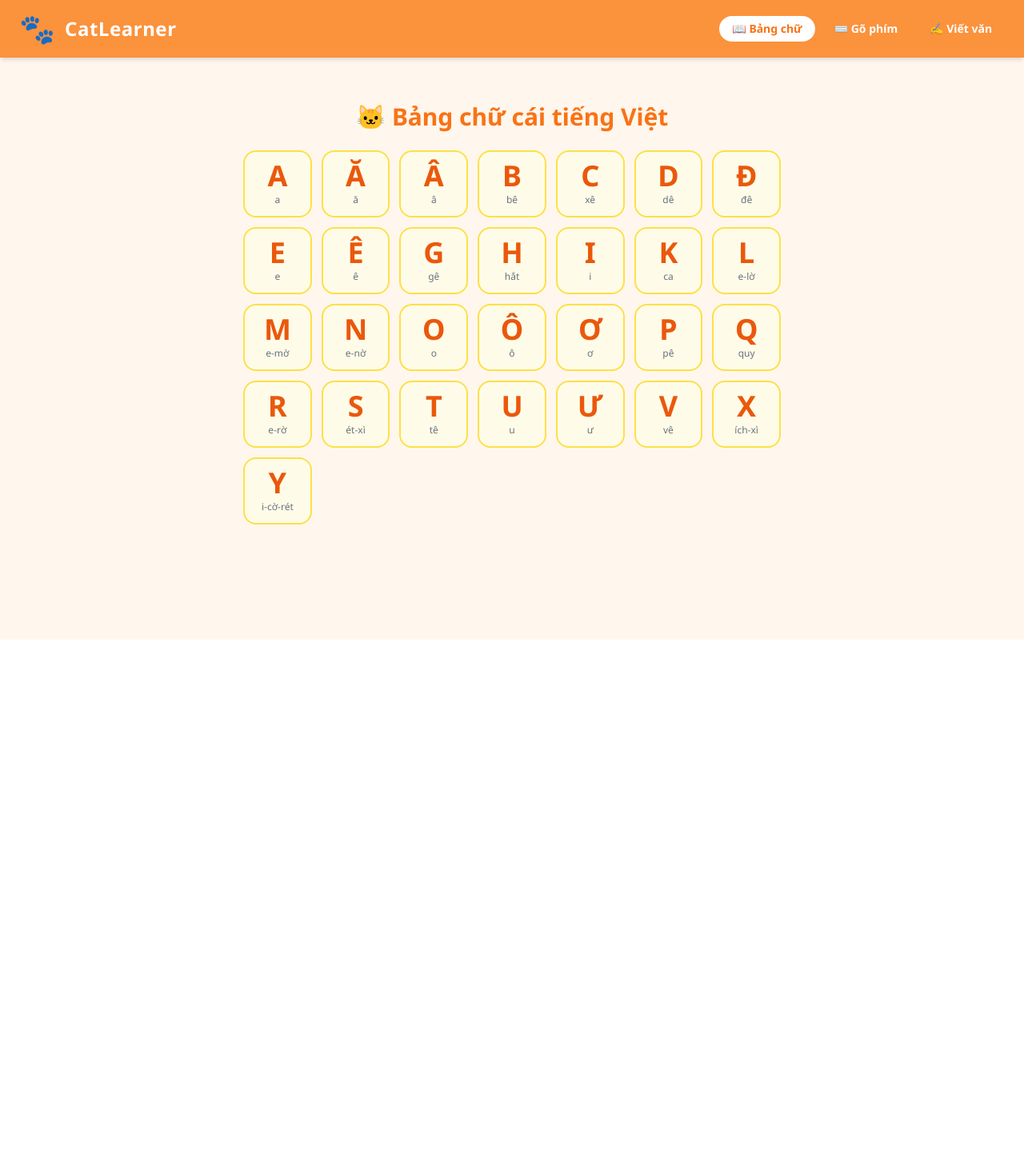
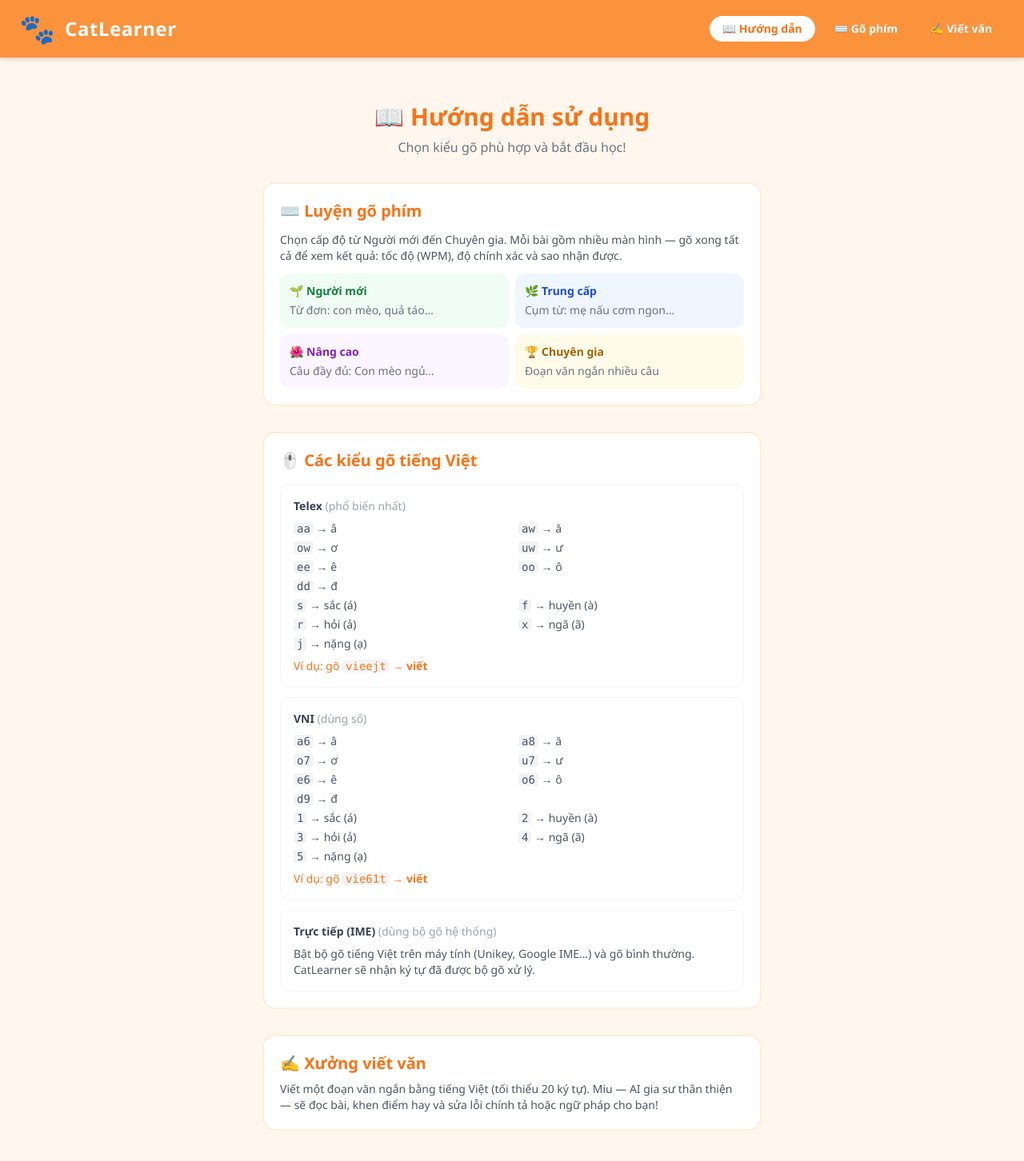
Before and after one commit to fafilmvn-de/claude-code-et, a React (Vite) app in the folder cat-learner/client/: page / in a window 1280 px wide. Shown: the top 1452 px of the page at 80% size. Before the commit the page ends 800 px from the top, so only its background shows below. Built offline with nearby package versions, Linux system fonts and the light colour scheme; no server answers.

Commit message:
feat(cat-learner): replace Bảng chữ with Hướng dẫn (How to Use guide)

```diff
--- a/cat-learner/client/src/App.jsx
+++ b/cat-learner/client/src/App.jsx
@@ -1,17 +1,17 @@
 import { useState } from 'react';
-import { AlphabetDisplay } from './components/AlphabetDisplay.jsx';
-import { TypingModule }    from './components/TypingModule.jsx';
-import { StoryStudio }     from './components/StoryStudio.jsx';
+import { HowToUse }      from './components/HowToUse.jsx';
+import { TypingModule }  from './components/TypingModule.jsx';
+import { StoryStudio }   from './components/StoryStudio.jsx';
 
-const TABS = ['alphabet', 'typing', 'story'];
+const TABS = ['guide', 'typing', 'story'];
 const TAB_LABELS = {
-  alphabet: '📖 Bảng chữ',
-  typing:   '⌨️ Gõ phím',
-  story:    '✍️ Viết văn',
+  guide:  '📖 Hướng dẫn',
+  typing: '⌨️ Gõ phím',
+  story:  '✍️ Viết văn',
 };
 
 export default function App() {
-  const [tab, setTab] = useState('alphabet');
+  const [tab, setTab] = useState('guide');
   return (
     <div className="min-h-screen bg-orange-50 font-vi">
       <header className="bg-orange-400 text-white py-4 px-6 flex items-center gap-3 shadow-md">
@@ -34,8 +34,8 @@ export default function App() {
         </nav>
       </header>
       <main className="max-w-4xl mx-auto py-8 px-4">
-        <div id="panel-alphabet" role="tabpanel" hidden={tab !== 'alphabet'}>
-          {tab === 'alphabet' && <AlphabetDisplay />}
+        <div id="panel-guide" role="tabpanel" hidden={tab !== 'guide'}>
+          {tab === 'guide' && <HowToUse />}
         </div>
         <div id="panel-typing" role="tabpanel" hidden={tab !== 'typing'}>
           {tab === 'typing' && <TypingModule />}
--- a/cat-learner/client/src/components/AlphabetDisplay.jsx
+++ /dev/null
@@ -1,24 +0,0 @@
-import { ALPHABET } from '../data/vietnameseData.js';
-
-export function AlphabetDisplay() {
-  return (
-    <section className="p-6">
-      <h2 className="text-3xl font-bold text-center mb-6 text-orange-500 font-vi">
-        🐱 Bảng chữ cái tiếng Việt
-      </h2>
-      <div className="grid grid-cols-5 sm:grid-cols-7 gap-3 max-w-2xl mx-auto">
-        {ALPHABET.map(({ letter, label }) => (
-          <div
-            key={letter}
-            className="flex flex-col items-center justify-center bg-yellow-50 border-2 border-yellow-300 rounded-2xl p-3 hover:bg-yellow-100 transition-colors cursor-default select-none"
-          >
-            <span className="text-4xl font-bold text-orange-600 font-vi leading-none">
-              {letter}
-            </span>
-            <span className="text-xs text-gray-500 mt-1 font-vi">{label}</span>
-          </div>
-        ))}
-      </div>
-    </section>
-  );
-}
--- /dev/null
+++ b/cat-learner/client/src/components/HowToUse.jsx
@@ -0,0 +1,96 @@
+export function HowToUse() {
+  return (
+    <section className="max-w-2xl mx-auto p-6 space-y-8">
+      <div className="text-center">
+        <h2 className="text-3xl font-bold text-orange-500 font-vi mb-2">📖 Hướng dẫn sử dụng</h2>
+        <p className="text-gray-500 font-vi">Chọn kiểu gõ phù hợp và bắt đầu học!</p>
+      </div>
+
+      {/* Section: Gõ phím */}
+      <div className="bg-white rounded-2xl border-2 border-orange-100 p-5 space-y-3">
+        <h3 className="text-xl font-bold text-orange-500 font-vi">⌨️ Luyện gõ phím</h3>
+        <p className="text-gray-600 font-vi text-sm">
+          Chọn cấp độ từ Người mới đến Chuyên gia. Mỗi bài gồm nhiều màn hình — gõ xong tất cả để xem kết quả: tốc độ (WPM), độ chính xác và sao nhận được.
+        </p>
+        <div className="grid grid-cols-2 gap-2 text-sm font-vi">
+          <div className="bg-green-50 rounded-xl p-3">
+            <span className="font-bold text-green-700">🌱 Người mới</span>
+            <p className="text-gray-500 mt-1">Từ đơn: con mèo, quả táo…</p>
+          </div>
+          <div className="bg-blue-50 rounded-xl p-3">
+            <span className="font-bold text-blue-700">🌿 Trung cấp</span>
+            <p className="text-gray-500 mt-1">Cụm từ: mẹ nấu cơm ngon…</p>
+          </div>
+          <div className="bg-purple-50 rounded-xl p-3">
+            <span className="font-bold text-purple-700">🌺 Nâng cao</span>
+            <p className="text-gray-500 mt-1">Câu đầy đủ: Con mèo ngủ…</p>
+          </div>
+          <div className="bg-yellow-50 rounded-xl p-3">
+            <span className="font-bold text-yellow-700">🏆 Chuyên gia</span>
+            <p className="text-gray-500 mt-1">Đoạn văn ngắn nhiều câu</p>
+          </div>
+        </div>
+      </div>
+
+      {/* Section: Kiểu gõ */}
+      <div className="bg-white rounded-2xl border-2 border-orange-100 p-5 space-y-4">
+        <h3 className="text-xl font-bold text-orange-500 font-vi">🖱️ Các kiểu gõ tiếng Việt</h3>
+
+        <div className="space-y-3 text-sm font-vi">
+          <div className="border border-gray-100 rounded-xl p-4">
+            <p className="font-bold text-gray-700 mb-2">Telex <span className="font-normal text-gray-400">(phổ biến nhất)</span></p>
+            <div className="grid grid-cols-2 gap-x-4 gap-y-1 text-gray-600">
+              <span><code className="bg-gray-100 px-1 rounded">aa</code> → â</span>
+              <span><code className="bg-gray-100 px-1 rounded">aw</code> → ă</span>
+              <span><code className="bg-gray-100 px-1 rounded">ow</code> → ơ</span>
+              <span><code className="bg-gray-100 px-1 rounded">uw</code> → ư</span>
+              <span><code className="bg-gray-100 px-1 rounded">ee</code> → ê</span>
+              <span><code className="bg-gray-100 px-1 rounded">oo</code> → ô</span>
+              <span><code className="bg-gray-100 px-1 rounded">dd</code> → đ</span>
+              <span></span>
+              <span><code className="bg-gray-100 px-1 rounded">s</code> → sắc (á)</span>
+              <span><code className="bg-gray-100 px-1 rounded">f</code> → huyền (à)</span>
+              <span><code className="bg-gray-100 px-1 rounded">r</code> → hỏi (ả)</span>
+              <span><code className="bg-gray-100 px-1 rounded">x</code> → ngã (ã)</span>
+              <span><code className="bg-gray-100 px-1 rounded">j</code> → nặng (ạ)</span>
+            </div>
+            <p className="mt-2 text-orange-500">Ví dụ: gõ <code className="bg-gray-100 px-1 rounded">vieejt</code> → <strong>viết</strong></p>
+          </div>
+
+          <div className="border border-gray-100 rounded-xl p-4">
+            <p className="font-bold text-gray-700 mb-2">VNI <span className="font-normal text-gray-400">(dùng số)</span></p>
+            <div className="grid grid-cols-2 gap-x-4 gap-y-1 text-gray-600">
+              <span><code className="bg-gray-100 px-1 rounded">a6</code> → â</span>
+              <span><code className="bg-gray-100 px-1 rounded">a8</code> → ă</span>
+              <span><code className="bg-gray-100 px-1 rounded">o7</code> → ơ</span>
+              <span><code className="bg-gray-100 px-1 rounded">u7</code> → ư</span>
+              <span><code className="bg-gray-100 px-1 rounded">e6</code> → ê</span>
+              <span><code className="bg-gray-100 px-1 rounded">o6</code> → ô</span>
+              <span><code className="bg-gray-100 px-1 rounded">d9</code> → đ</span>
+              <span></span>
+              <span><code className="bg-gray-100 px-1 rounded">1</code> → sắc (á)</span>
+              <span><code className="bg-gray-100 px-1 rounded">2</code> → huyền (à)</span>
+              <span><code className="bg-gray-100 px-1 rounded">3</code> → hỏi (ả)</span>
+              <span><code className="bg-gray-100 px-1 rounded">4</code> → ngã (ã)</span>
+              <span><code className="bg-gray-100 px-1 rounded">5</code> → nặng (ạ)</span>
+            </div>
+            <p className="mt-2 text-orange-500">Ví dụ: gõ <code className="bg-gray-100 px-1 rounded">vie61t</code> → <strong>viết</strong></p>
+          </div>
+
+          <div className="border border-gray-100 rounded-xl p-4">
+            <p className="font-bold text-gray-700 mb-2">Trực tiếp (IME) <span className="font-normal text-gray-400">(dùng bộ gõ hệ thống)</span></p>
+            <p className="text-gray-600">Bật bộ gõ tiếng Việt trên máy tính (Unikey, Google IME…) và gõ bình thường. CatLearner sẽ nhận ký tự đã được bộ gõ xử lý.</p>
+          </div>
+        </div>
+      </div>
+
+      {/* Section: Viết văn */}
+      <div className="bg-white rounded-2xl border-2 border-orange-100 p-5 space-y-2">
+        <h3 className="text-xl font-bold text-orange-500 font-vi">✍️ Xưởng viết văn</h3>
+        <p className="text-gray-600 font-vi text-sm">
+          Viết một đoạn văn ngắn bằng tiếng Việt (tối thiểu 20 ký tự). Miu — AI gia sư thân thiện — sẽ đọc bài, khen điểm hay và sửa lỗi chính tả hoặc ngữ pháp cho bạn!
+        </p>
+      </div>
+    </section>
+  );
+}
```
